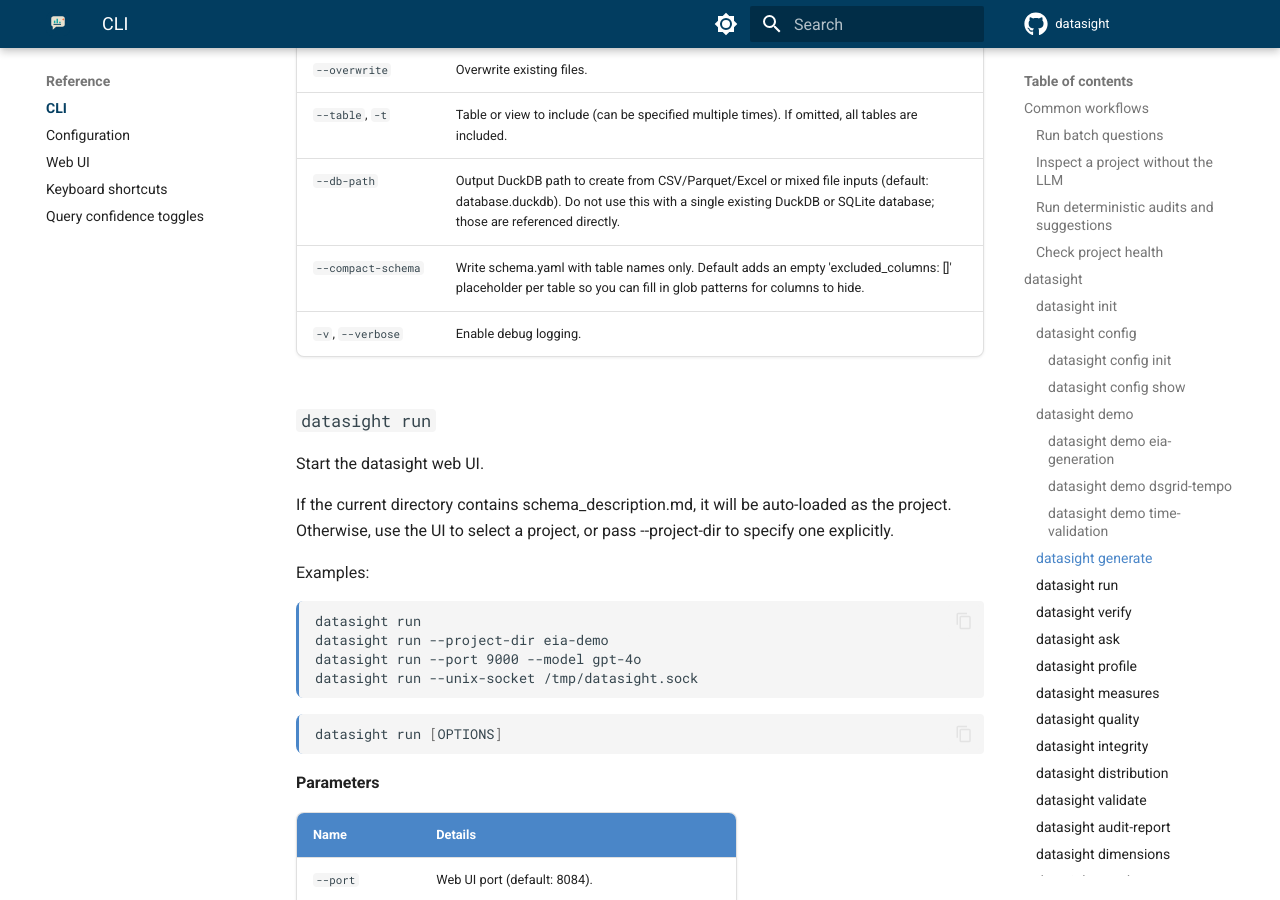
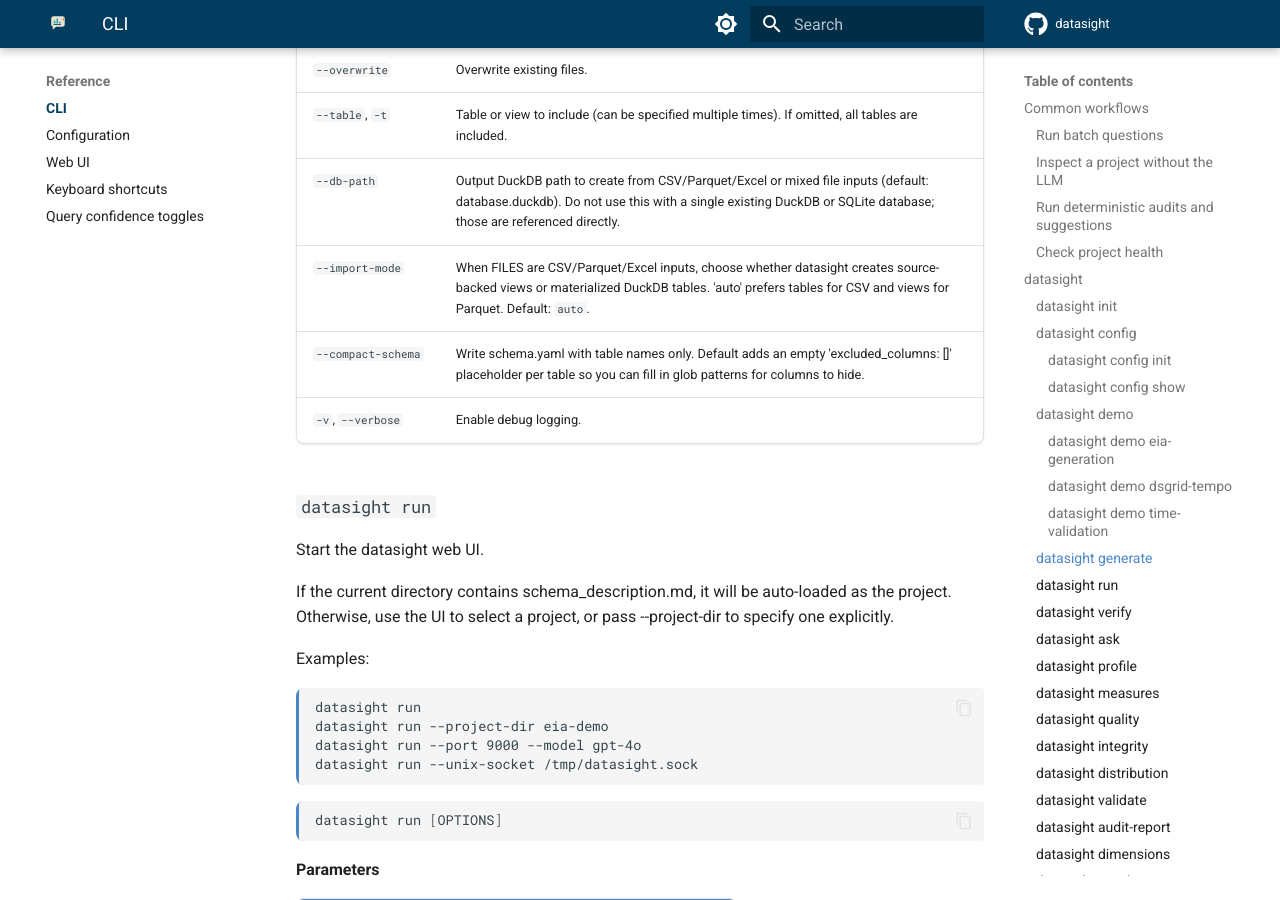
Before and after one commit to dsgrid/datasight, an MkDocs documentation site: the page built from docs/reference/cli.md, in a window 1280 px wide and 900 px high, scrolled down 7077 px. Built offline with MkDocs 1.6.1 and Material for MkDocs 9.7.7, drawn with Linux system fonts in a browser that asks for light colours; comment, search, counter and statistics services are not loaded.

Commit message:
Regenerate CLI reference docs

```diff
--- a/docs/reference/cli.md
+++ b/docs/reference/cli.md
@@ -317,6 +317,7 @@
 | `--overwrite` | Overwrite existing files. |
 | `--table`, `-t` | Table or view to include (can be specified multiple times). If omitted, all tables are included. |
 | `--db-path` | Output DuckDB path to create from CSV/Parquet/Excel or mixed file inputs (default: database.duckdb). Do not use this with a single existing DuckDB or SQLite database; those are referenced directly. |
+| `--import-mode` | When FILES are CSV/Parquet/Excel inputs, choose whether datasight creates source-backed views or materialized DuckDB tables. 'auto' prefers tables for CSV and views for Parquet. Default: `auto`. |
 | `--compact-schema` | Write schema.yaml with table names only. Default adds an empty 'excluded_columns: []' placeholder per table so you can fill in glob patterns for columns to hide. |
 | `-v`, `--verbose` | Enable debug logging. |
 
```
